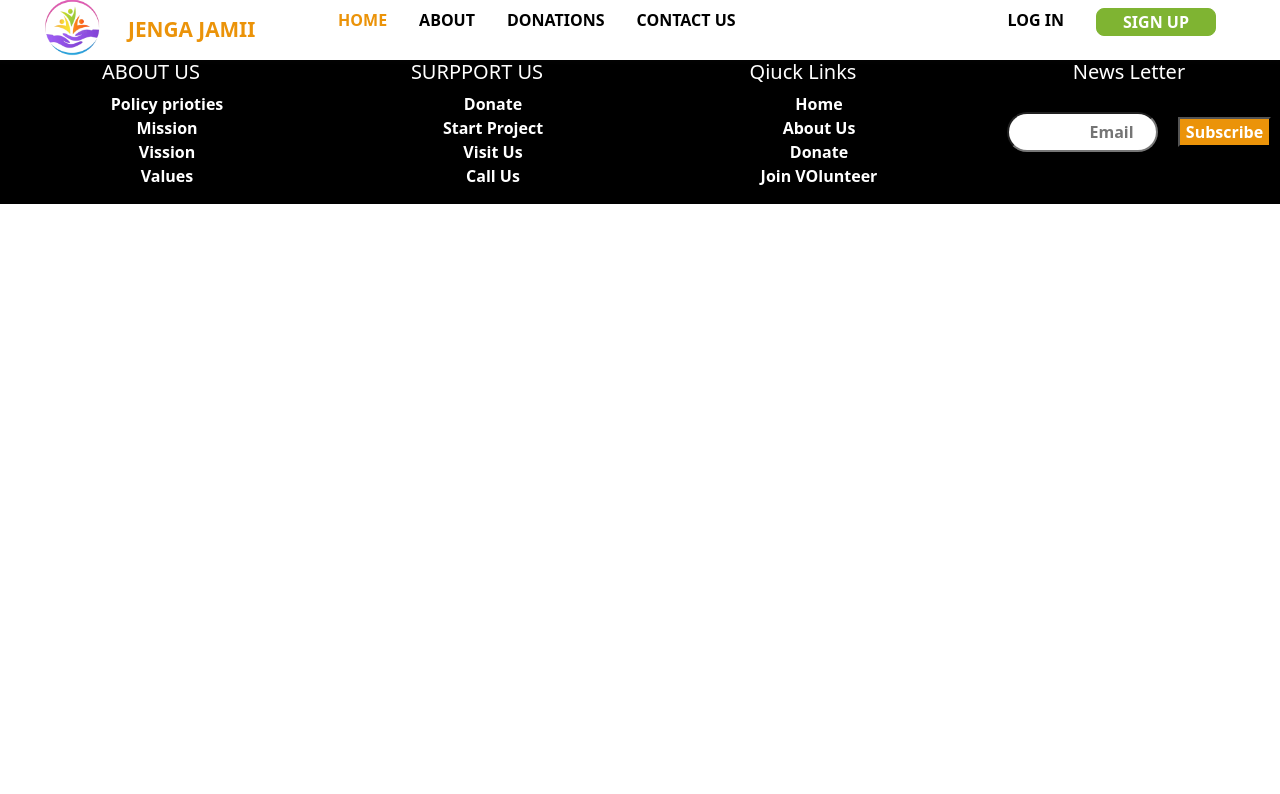
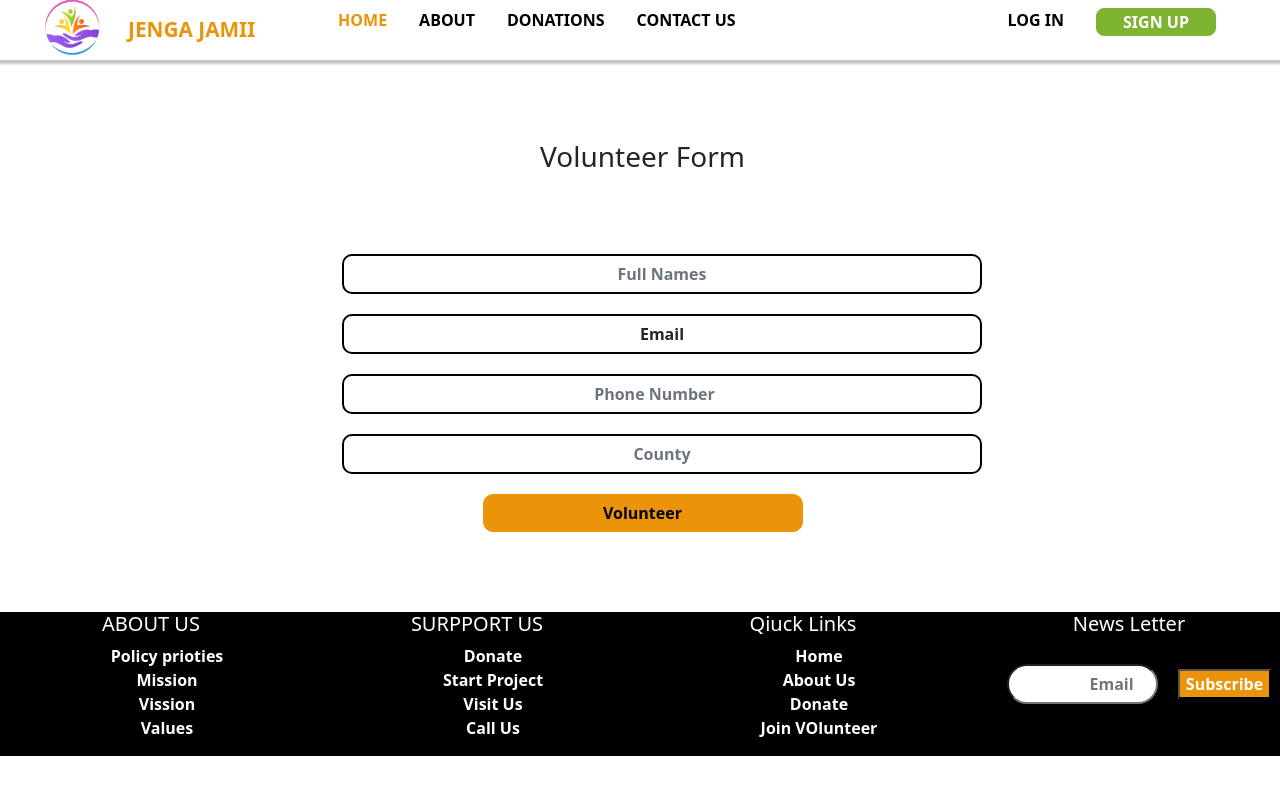
Before and after one commit to Sieva-cmd/jengajamii, a React (Create React App) app: page /volunteer in a window 1280 px wide. Shown: the top 794 px of the page. Built offline with nearby package versions, Linux system fonts and the light colour scheme.

Commit message:
style the donation and volunteer forms

```diff
--- a/src/App.js
+++ b/src/App.js
@@ -17,6 +17,7 @@ const App = () => {
         <Route path="/" element={<Home />} />{" "}
         <Route path="/about" element={<About />} />{" "}
               <Route path="/sign" element={<Singup />} />{" "}
+              <Route path="/volunteer" element={<Volunteer />} />
               <Route path="/donate" element={ <Donation />} />
       </Routes>{" "}
       <Footer> </Footer>{" "}
--- a/src/components/DonationForm.css
+++ b/src/components/DonationForm.css
@@ -3,8 +3,8 @@
                     font-weight: bold;
                 }
 
-            .col-md-6 {
-                margin-left: 20rem;
+                .col-md-7 {
+                    margin-left: 15rem;
                 }
 
                  ::placeholder {
@@ -12,5 +12,18 @@
                 }
 
                 .submitBtn {
-                background: rgb(235, 147, 9);
+                    background-color: rgb(235, 147, 9);
                 }
+
+                .formDonation {
+                    /* border: 1px solid black; */
+                    margin-top: 5rem;
+                    margin-bottom: 5rem;
+                }
+
+                .formDonation input {
+                    border-radius: 10px;
+                    border: 2px solid black;
+                    width: 40rem;
+                    margin-left: 5rem;
+                }
--- a/src/components/DonationForm.js
+++ b/src/components/DonationForm.js
@@ -1,13 +1,14 @@
-import "./DonationForm.css"
+import "./DonationForm.css";
 
 const Donation = () => {
   return (
     <div className="container">
       <div className="row">
-              <div className="col-md-6 col-sm-6 col-lg-6">
-                 <h3>Donation Form</h3>
-              <form>
-
+        <div className="col-md-7 col-sm-7 col-lg-7">
+          <form className="formDonation">
+            <h3 style={{ marginTop: "5rem", marginBottom: "5rem" }}>
+              Donation Form
+            </h3>
             <div class="mb-3">
               <label for="exampleDataList" class="form-label">
                 Donate to
@@ -20,10 +21,9 @@ const Donation = () => {
               />
               <datalist id="datalistOptions">
                 <option value="School" />
-            <option value="Childrens Home" />
+                <option value="Children's Home" />
                 <option value="Prisons" />
                 <option value="Marginalised groups" />
-
               </datalist>
             </div>
             <div class="mb-3">
@@ -32,11 +32,11 @@ const Donation = () => {
               </label>
               <input
                 class="form-control"
-            list="datalistOptions"
-            id="exampleDataList"
+                list="datalistOptions2"
+                id="exampleDataList2"
                 placeholder="Type to search..."
               />
-          <datalist id="datalistOptions">
+              <datalist id="datalistOptions2">
                 <option value="Food" />
                 <option value="Clothes" />
                 <option value="Sanitary pads" />
@@ -60,13 +60,25 @@ const Donation = () => {
               />
             </div>
 
-        <button className="submitBtn" type="submit" class="btn btn-primary">
+            <button
+              className="submitBtn"
+              type="submit"
+              class="btn btn-primary"
+              style={{
+                backgroundColor: "#eb9309",
+                width: "20rem",
+                border: "1px solid #eb9309",
+                borderRadius: "10px",
+                color: "#000",
+                fontWeight: "bold",
+                marginLeft: "6rem",
+              }}
+            >
               Submit
             </button>
           </form>
         </div>
       </div>
-
     </div>
   );
 };
--- a/src/components/Layout/Navbar.js
+++ b/src/components/Layout/Navbar.js
@@ -66,7 +66,10 @@ function Navbar() {
             </Link>{" "}
           </li>{" "}
           <li>
-            <Link style={{ textDecoration: "none", color: "#000" }} to="/donate">
+            <Link
+              style={{ textDecoration: "none", color: "#000" }}
+              to="/login"
+            >
               LOG IN{" "}
             </Link>{" "}
           </li>{" "}
--- /dev/null
+++ b/src/components/Volunteer.css
@@ -0,0 +1,19 @@
+.formVolunteer {
+    margin-top: 5rem;
+    margin-bottom: 5rem;
+}
+
+ ::placeholder {
+    font-weight: bold;
+}
+
+* {
+    text-align: center;
+    font-weight: bold;
+}
+
+.formVolunteer input {
+    border-radius: 10px;
+    border: 2px solid black;
+    width: 40rem;
+}
--- a/src/components/Volunteer.js
+++ b/src/components/Volunteer.js
@@ -1,13 +1,17 @@
+import "./Volunteer.css";
+
 const Volunteer = () => {
   return (
-    <div>
-      <form>
-        <h3>Volunteer Form</h3>
+    <div className="container">
+      <div className="row">
+        <div className="col-md-7">
+          <form className="formVolunteer">
+            <h3 style={{marginTop:"5rem",marginBottom:"5rem"}}>Volunteer Form</h3>
             <div className="mb-3">
               <input
                 class="form-control"
                 type="text"
-            placeholder="Default input"
+                placeholder="Full Names"
                 aria-label="Full Names"
               />
             </div>
@@ -18,7 +22,7 @@ const Volunteer = () => {
                   readonly
                   class="form-control-plaintext"
                   id="staticEmail"
-              value="email@example.com"
+                  value="Email"
                   placeholder="email"
                 />
               </div>
@@ -27,7 +31,7 @@ const Volunteer = () => {
               <input
                 class="form-control"
                 type="number"
-            placeholder="Default input"
+                placeholder="Phone Number"
                 aria-label="Phone Number"
               />
             </div>
@@ -35,15 +39,28 @@ const Volunteer = () => {
               <input
                 class="form-control"
                 type="text"
-            placeholder="Default input"
-            aria-label="Country"
+                placeholder="County"
+                aria-label="County"
               />
             </div>
 
-        <button type="submit" class="btn btn-primary">
-          Submit
+            <button
+              type="submit"
+              class="btn btn-primary"
+              style={{
+                backgroundColor: "#eb9309",
+                width: "20rem",
+                border: "1px solid #eb9309",
+                borderRadius: "10px",
+                color: "#000",
+                fontWeight: "bold",
+              }}
+            >
+              Volunteer
             </button>
           </form>
+        </div>
+      </div>
     </div>
   );
 };
--- a/src/pages/HomePage.js
+++ b/src/pages/HomePage.js
@@ -4,6 +4,7 @@ import "bootstrap/dist/css/bootstrap.min.css";
 // import { Navbar,Container,Nav,Button } from 'react-bootstrap';
 import hands from "./images/hands.jpg";
 import UncontrolledExample from "../components/carousel";
+import { Link } from "react-router-dom";
 
 const Home = () => {
   return (
@@ -41,7 +42,7 @@ const Home = () => {
                 <br /> Jamii specialists without much of a stretch.{" "}
               </p>{" "}
               <h5> Join our Action and everyone can help </h5>{" "}
-              <button className="btnRotated"> Donate Now </button>{" "}
+              <Link to="/donate"><button className="btnRotated"> Donate Now </button></Link>
             </div>{" "}
           </div>{" "}
         </div>{" "}
@@ -94,7 +95,7 @@ const Home = () => {
                 <h1 style={{ color: "#eb9309", marginLeft: "2rem" }}> M </h1>{" "}
               </div>
               <h5> people live with dissability </h5>{" "}
-              <button
+              <Link to="/volunteer"><button
                 style={{
                   color: "#fff",
                   background: "#000",
@@ -103,7 +104,8 @@ const Home = () => {
                 }}
               >
                 BECOME A VOLUNTEER{" "}
-              </button>{" "}
+              </button></Link>
+
             </div>{" "}
           </div>{" "}
         </div>{" "}
```
Also changed, not shown: src/components/Voluteer.css (deleted). Lines whose indentation alone changed are shown as unchanged.
